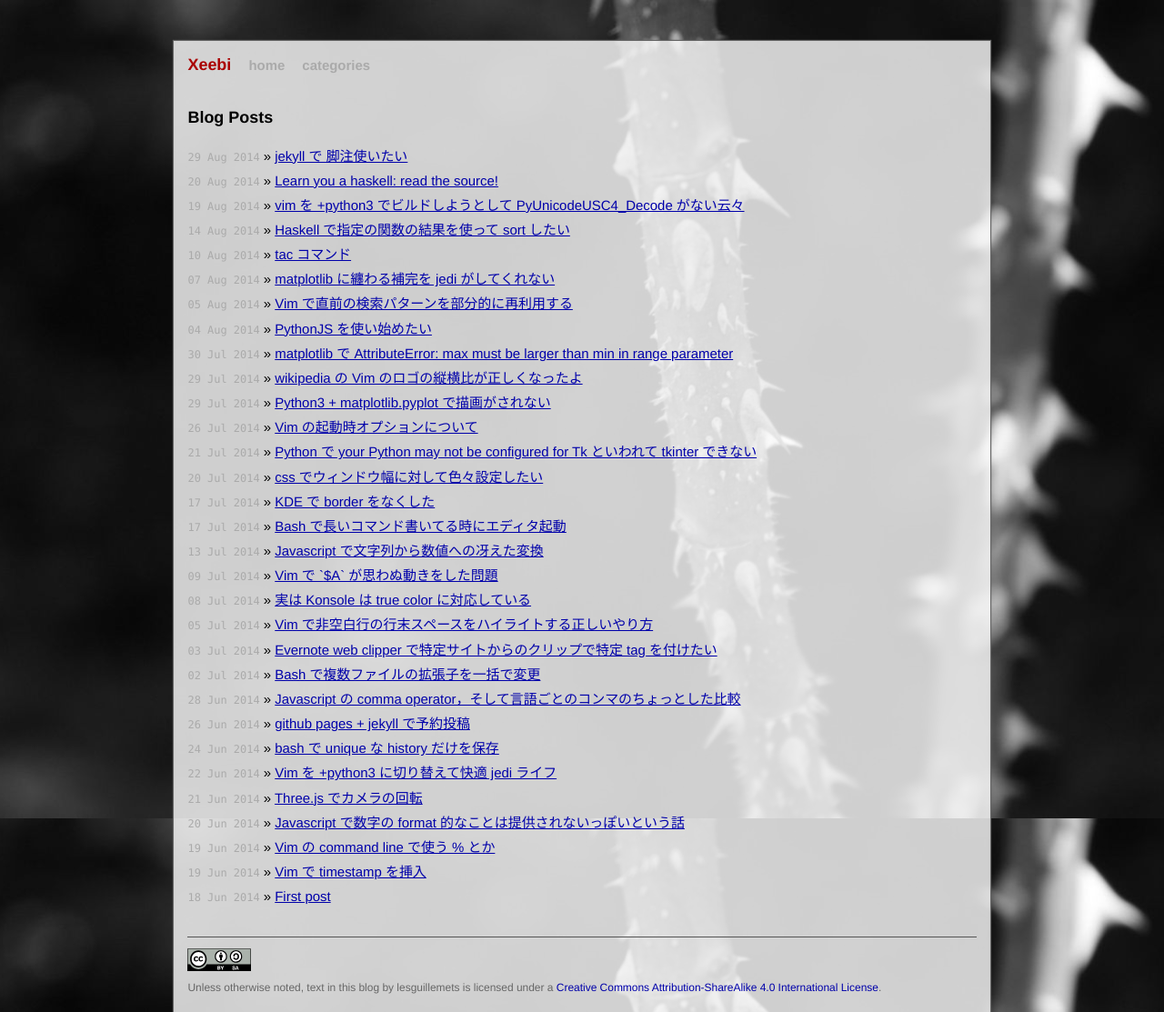
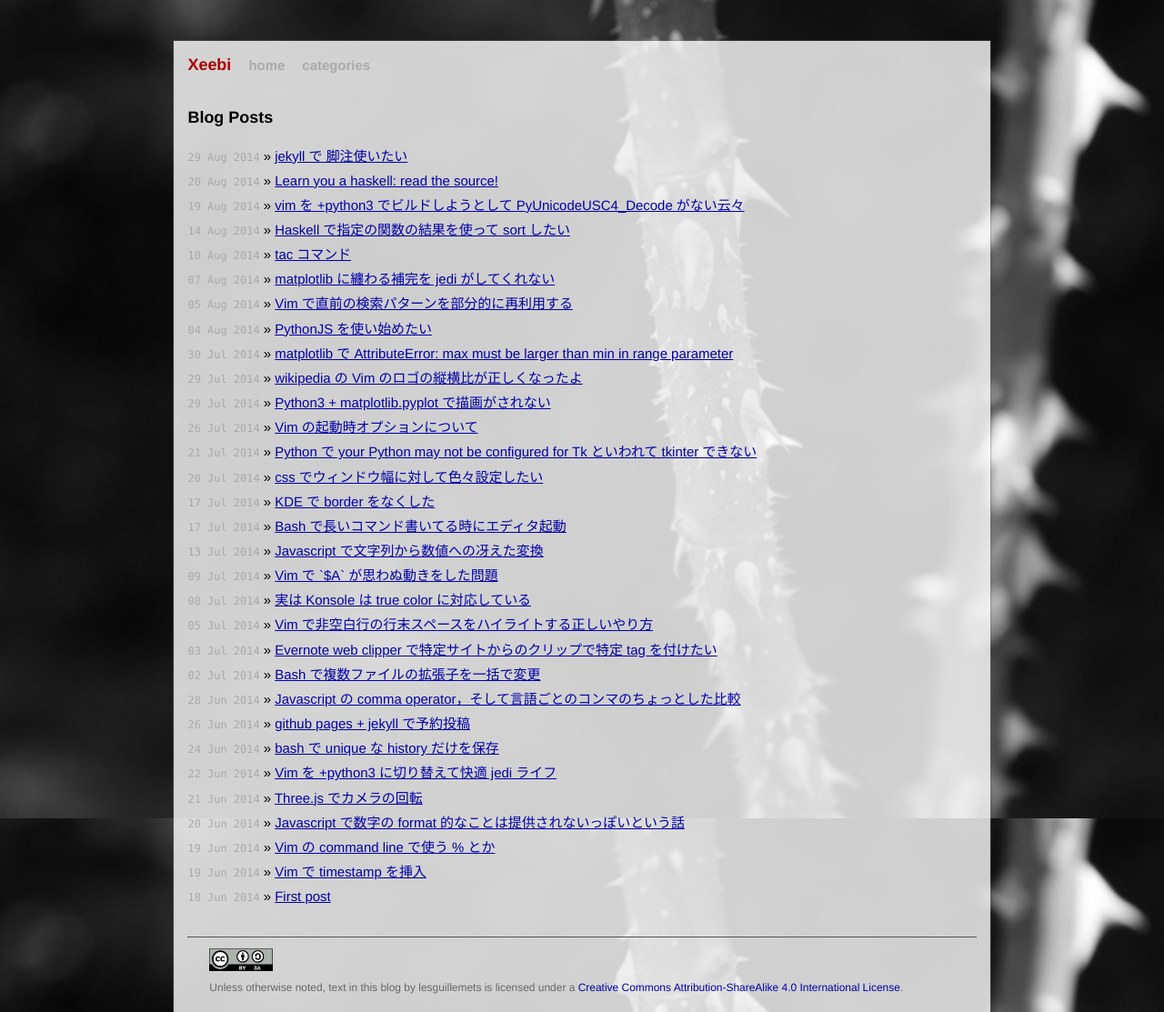
Before and after one commit to lesguillemets/blog, a Jekyll site: the page built from index.html, in a window 1280 px wide. Shown: the whole page at 91% size. Built offline with Jekyll 4.4.1, drawn with Linux system fonts in a browser that asks for light colours.

Commit message:
some more update in css

```diff
--- a/css/main.css
+++ b/css/main.css
@@ -13,7 +13,7 @@
 html, body { height: 100%; }
 
 body {
-  background: #fff url("../img/rose_thorn_bw.jpg") 0 0 no-repeat fixed;
+  background: #888 url("../img/rose_thorn_bw.jpg") 0 0 no-repeat fixed;
   background-position:right top;
   background-size:cover;
   font: 13.34px Helvetica, Arial, sans-serif;
@@ -92,7 +92,7 @@
   line-height: 1.5em;
   background-color: rgba(255,255,255,0.8);
   padding: 15px;
-  box-shadow: 0px 0px 1px 1px rgba(100,100,100,1.3);
+  box-shadow: 0px 0px 1px 1px rgba(100,100,100,0.3);
 }
 
 .site h1, .site h2{
@@ -139,6 +139,7 @@
   color: #666;
   border-top: 1px solid #555;
   margin-top: 2em;
+  padding-left:2em;
   padding-top:1em;
   display:block;
   overflow: hidden;
@@ -199,6 +200,7 @@
     border:1px solid #ddd;
     overflow:auto;
     border-radius 3px;
+    padding:0.5em;
 }
 
 article.post h2, article.post h3{
```
